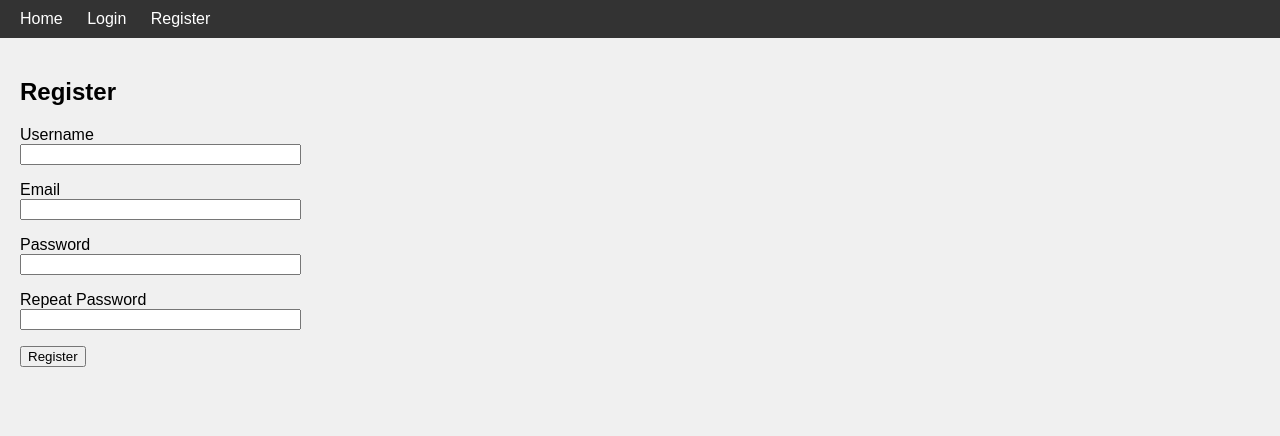
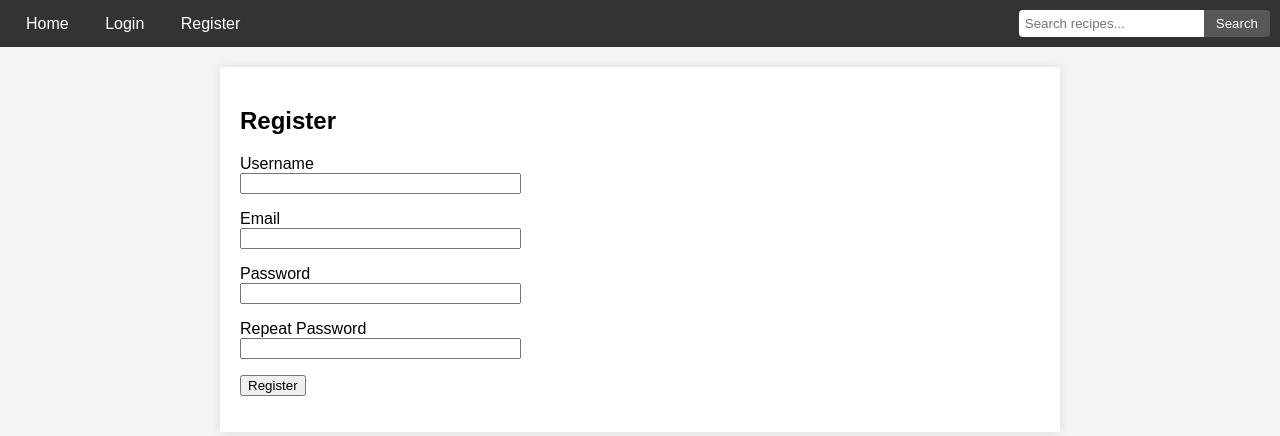
Before and after one commit to vinod-k-dev/feature-rich, a Flask app: page /auth/register in a window 1280 px wide. Shown: the top 436 px of the page. Run offline with Flask 3, Linux system fonts and the light colour scheme.

Commit message:
added search view and html

```diff
--- a/app/__init__.py
+++ b/app/__init__.py
@@ -25,6 +25,11 @@ def create_app(config_class=None):
     app.register_blueprint(auth_bp, url_prefix='/auth')
 
     from app.recipes import bp as recipes_bp
-    app.register_blueprint(recipes_bp, url_prefix='/recipe')
+    app.register_blueprint(recipes_bp, url_prefix='/recipes')
+
+    from app.recipes.forms import SearchForm
+    @app.context_processor
+    def inject_search_form():
+        return dict(search_form=SearchForm())
 
     return app
--- a/app/recipes/forms.py
+++ b/app/recipes/forms.py
@@ -8,3 +8,7 @@ class RecipeForm(FlaskForm):
     ingredients = TextAreaField('Ingredients', validators=[DataRequired()])
     instructions = TextAreaField('Instructions', validators=[DataRequired()])
     submit = SubmitField('Submit')
+
+class SearchForm(FlaskForm):
+    query = StringField('Search', validators=[DataRequired()])
+    submit = SubmitField('Search')
--- a/app/static/css/style.css
+++ b/app/static/css/style.css
@@ -1,35 +1,68 @@
+/* static/css/style.css */
+
 body {
     font-family: Arial, sans-serif;
     margin: 0;
     padding: 0;
-    background-color: #f0f0f0;
+    background-color: #f4f4f4;
 }
 
-nav {
+.navbar {
+    display: flex;
+    justify-content: space-between;
+    align-items: center;
     background-color: #333;
+    padding: 10px;
     color: white;
-    padding: 10px;
 }
 
-nav a {
+.nav-left a {
     color: white;
-    margin: 0 10px;
     text-decoration: none;
+    padding: 8px 16px;
+    transition: background-color 0.3s;
+}
+
+.nav-left a:hover {
+    background-color: #575757;
+}
+
+.nav-right {
+    display: flex;
+    align-items: center;
+}
+
+.search-form {
+    display: flex;
+    align-items: center;
+}
+
+.search-form input[type="text"] {
+    padding: 6px;
+    border: none;
+    border-radius: 4px 0 0 4px;
+    margin-right: -4px;
+}
+
+.search-form button {
+    padding: 6px 12px;
+    border: none;
+    border-radius: 0 4px 4px 0;
+    background-color: #575757;
+    color: white;
+    cursor: pointer;
+}
+
+.search-form button:hover {
+    background-color: #444;
 }
 
 .container {
+    max-width: 800px;
+    margin: 20px auto;
     padding: 20px;
-}
-
-.recipe {
-    border-bottom: 1px solid #ccc;
-    margin-bottom: 10px;
-    padding-bottom: 10px;
-}
-
-.pagination a {
-    margin: 0 5px;
-    text-decoration: none;
+    background-color: white;
+    box-shadow: 0 0 10px rgba(0, 0, 0, 0.1);
 }
 
 .flashes {
--- a/app/templates/base.html
+++ b/app/templates/base.html
@@ -7,7 +7,8 @@
         <link rel="stylesheet" href="{{ url_for('static', filename='css/style.css') }}">
     </head>
     <body>
-    <nav>
+        <nav class="navbar">
+            <div class="nav-left">
                 <a href="{{ url_for('recipes.index') }}">Home</a>
                 {% if current_user.is_authenticated %}
                     <a href="{{ url_for('auth.logout') }}">Logout</a>
@@ -16,6 +17,13 @@
                     <a href="{{ url_for('auth.login') }}">Login</a>
                     <a href="{{ url_for('auth.register') }}">Register</a>
                 {% endif %}
+            </div>
+            <div class="nav-right">
+                <form class="search-form" method="get" action="{{ url_for('recipes.search') }}">
+                    <input type="text" name="query" placeholder="Search recipes...">
+                    <button type="submit">Search</button>
+                </form>
+            </div>
         </nav>
         <div class="container">
             {% with messages = get_flashed_messages(with_categories=true) %}
```
Also changed, not shown: other parts of app/static/css/style.css (+80 -3 lines), app/recipes/views.py (+18 -3 lines), app/templates/create_recipe.html (+21 -16 lines), app/templates/edit_recipe.html (+8 -6 lines), app/templates/index.html (+23 -6 lines), instance/app.db, 1 other file. Lines whose indentation alone changed are shown as unchanged.
